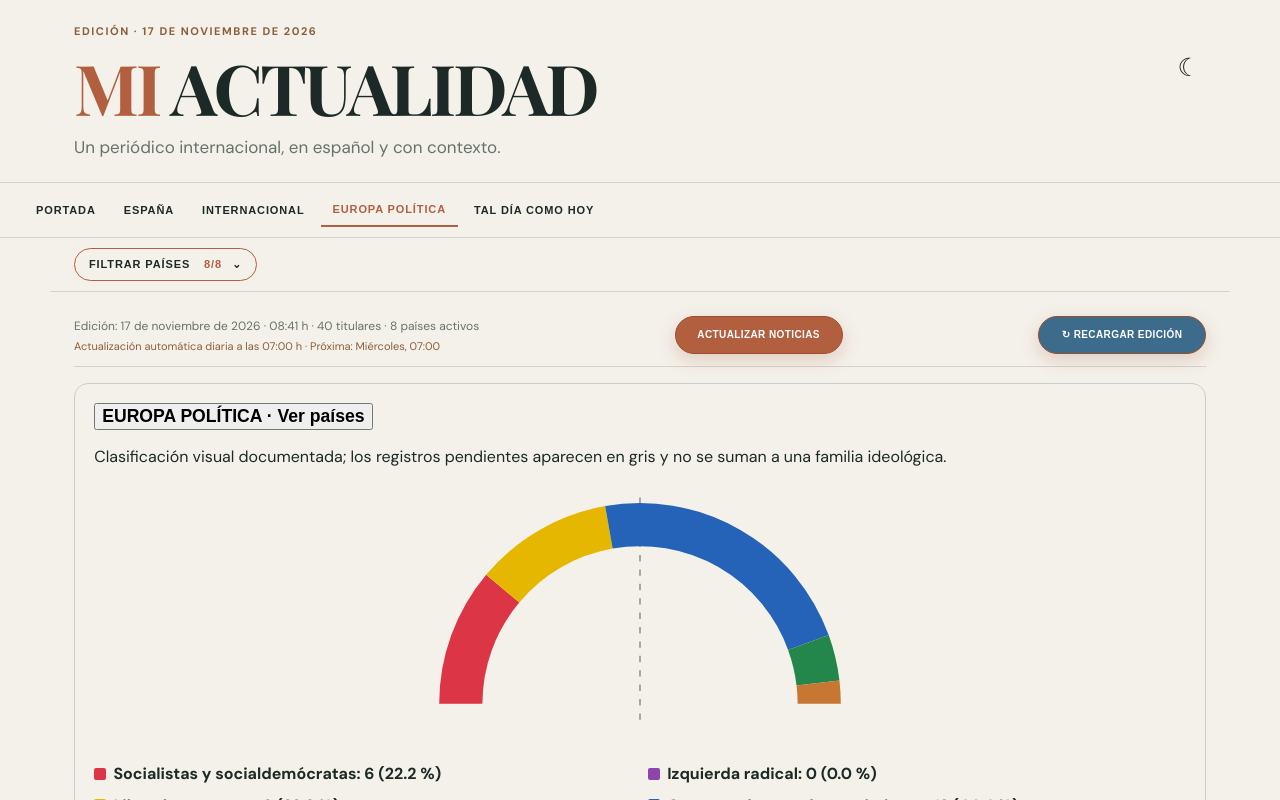
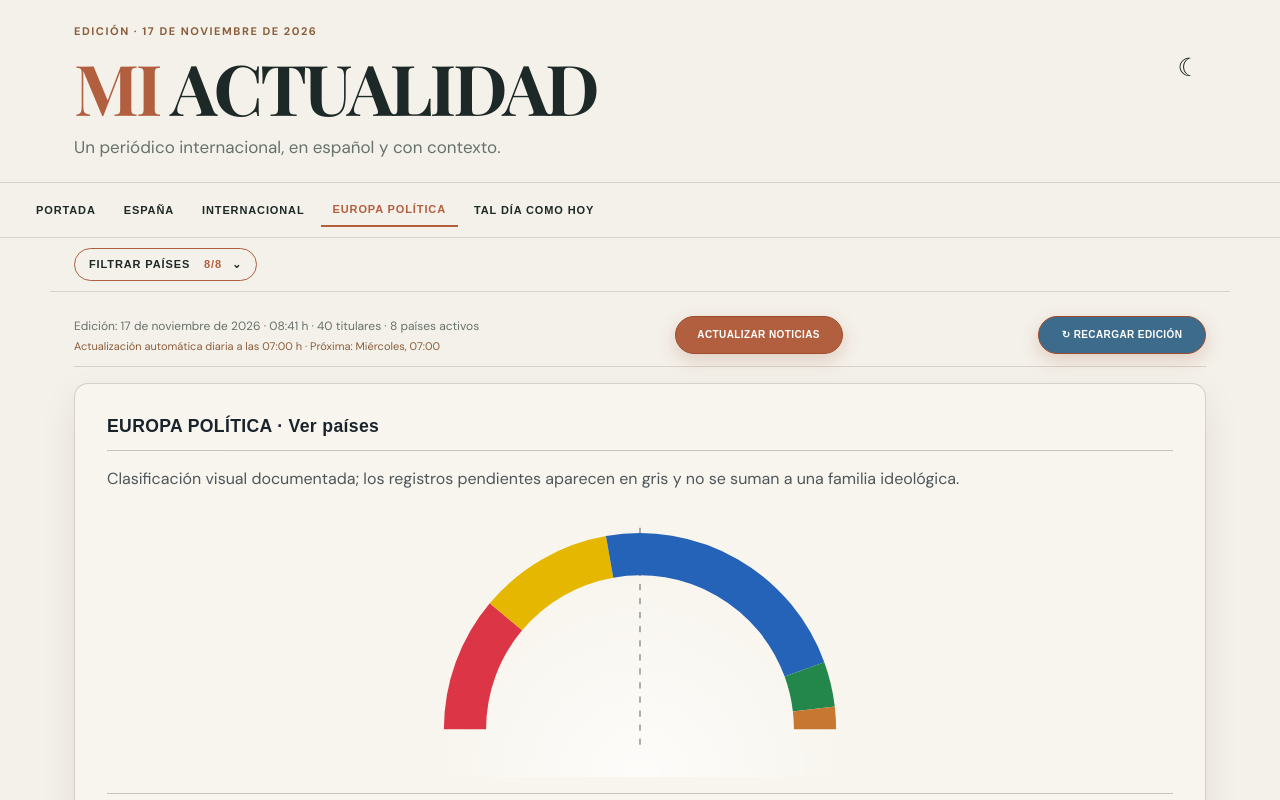
Before and after one commit to jalfpozuelo-alt/mi-actualidad, a React (Vite) app: page / in a window 1280 px wide. Both pictures are taken after a click on the button "EUROPA POLÍTICA". Shown: the top 800 px of the page. Built offline with nearby package versions, Linux system fonts and the light colour scheme.

Commit message:
style: refine political dashboard presentation

```diff
--- a/src/europa-politica.css
+++ b/src/europa-politica.css
@@ -9,3 +9,19 @@
 .euCountry:hover,.euCountry:focus-visible{background:color-mix(in srgb,var(--line,#c9c3b8) 18%,transparent)}
 @media(max-width:900px){.euLegend{grid-template-columns:repeat(2,minmax(0,1fr))}}
 @media(max-width:600px){.euLegend{grid-template-columns:1fr 1fr;gap:.5rem}.euLegend button{min-height:2.3rem;padding:.4rem .5rem;font-size:.86rem}.euCountry{padding:.65rem .1rem}}
+
+/* Tratamiento premium: jerarquia, superficie y estados de interaccion */
+.euPolitics{background:linear-gradient(145deg,color-mix(in srgb,var(--paper,#f8f5ee) 96%,white),var(--paper,#f8f5ee));box-shadow:0 14px 36px rgba(35,31,27,.08);padding:clamp(1.1rem,2.5vw,2rem);border-color:color-mix(in srgb,var(--line,#c9c3b8) 72%,transparent)}
+.euTitle{border:0;border-bottom:1px solid var(--line,#c9c3b8);background:transparent;padding:0 0 .8rem;color:var(--ink,#19232b);letter-spacing:.02em;text-align:left;width:100%}
+.euPolitics>p{color:color-mix(in srgb,var(--ink,#19232b) 76%,transparent);max-width:62rem;line-height:1.55}
+.euPolitics svg{background:radial-gradient(circle at 50% 100%,rgba(255,255,255,.72),transparent 58%);border-radius:16px;padding:.35rem}
+.euTotals{border-top:1px solid var(--line,#c9c3b8);border-bottom:1px solid var(--line,#c9c3b8);padding:.9rem 0}
+.euTotal{min-height:1.8rem;font-size:.92rem;color:var(--ink,#19232b)}
+.euTotal i{box-shadow:0 0 0 3px rgba(255,255,255,.7),0 1px 3px rgba(0,0,0,.16)}
+.euLegend button{box-shadow:0 2px 8px rgba(35,31,27,.04);transition:transform .15s ease,box-shadow .15s ease,background .15s ease}
+.euLegend button:hover,.euLegend button:focus-visible{transform:translateY(-1px);box-shadow:0 5px 14px rgba(35,31,27,.1);background:rgba(255,255,255,.55)}
+.euDetails{border-top:1px solid var(--line,#c9c3b8);padding-top:1rem}
+.euDetails h3{font-size:1rem;letter-spacing:.04em;text-transform:uppercase;color:color-mix(in srgb,var(--ink,#19232b) 72%,transparent)}
+.euCountry{color:var(--ink,#19232b);transition:background .15s ease,padding-left .15s ease}
+.euCountry:hover,.euCountry:focus-visible{padding-left:.55rem}
+@media(max-width:600px){.euPolitics{padding:1rem;border-radius:12px}.euTotals{gap:.35rem}.euTotal{font-size:.86rem}.euLegend button{box-shadow:none}}
```
